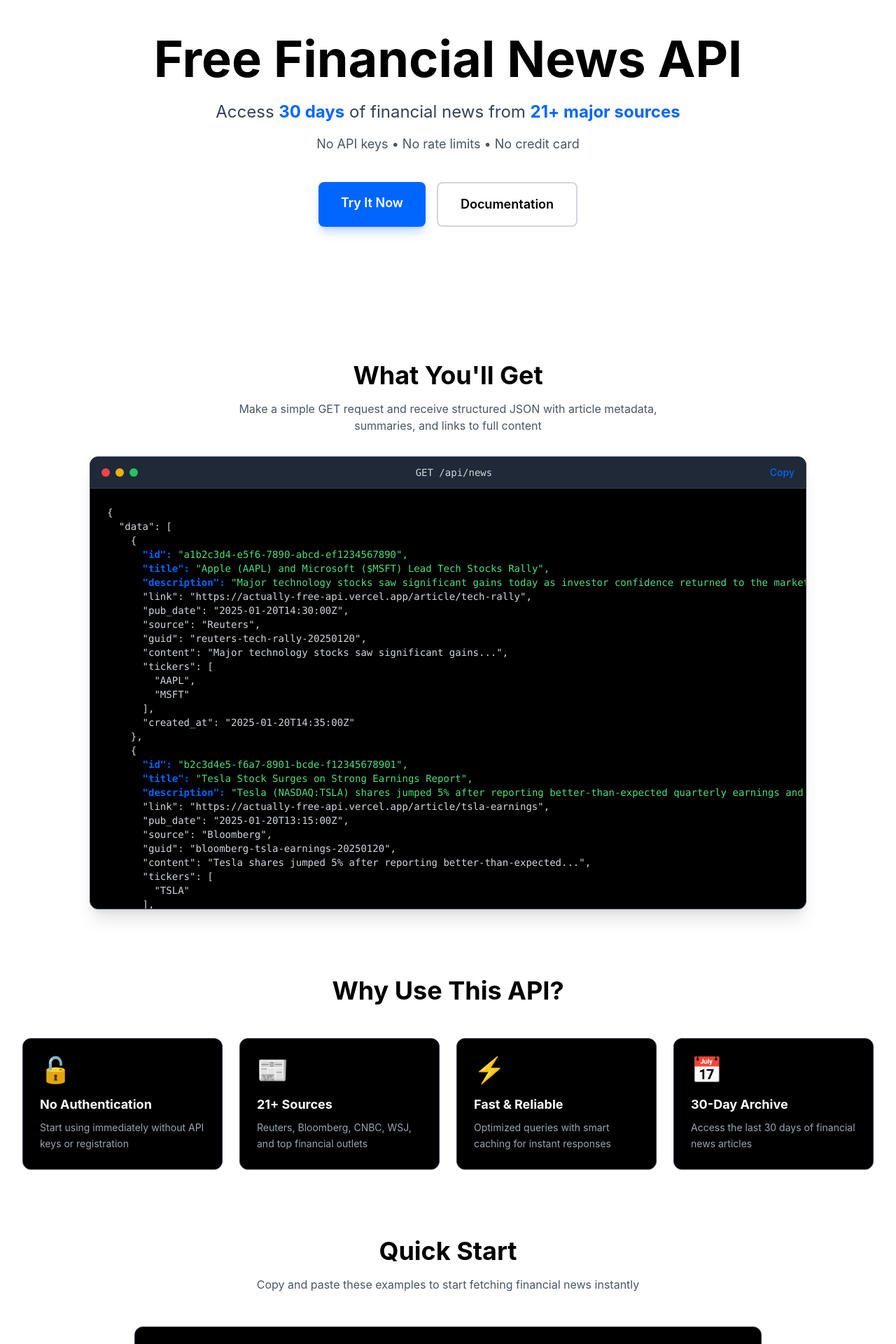
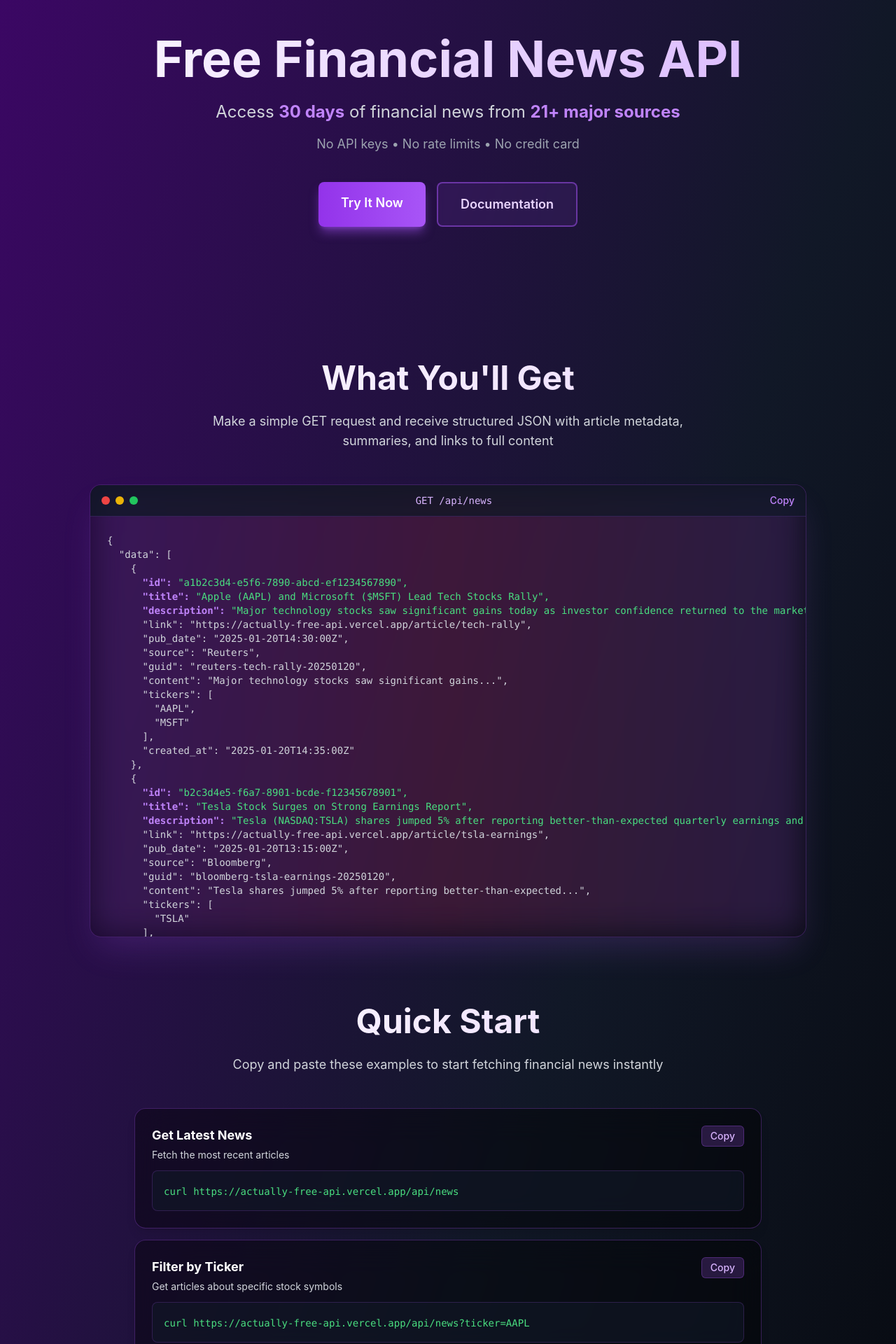
Before and after one commit to mestrovicjozo/ActuallyFreeAPI, a Next.js app: page / in a window 1280 px wide. Shown: the top 1920 px of the page at 70% size. Built offline with nearby package versions, Linux system fonts and the light colour scheme.

Commit message:
Making the frontend look more modern and serious

```diff
--- a/app/page.tsx
+++ b/app/page.tsx
@@ -126,8 +126,8 @@ export default function Home() {
   ];
 
   return (
-    <div className="min-h-screen bg-white">
-      {/* Hero Section - White Background */}
+    <div className="min-h-screen bg-gradient-to-br from-purple-950 via-gray-900 to-black">
+      {/* Hero Section */}
       <div className="max-w-7xl mx-auto px-4 py-12 sm:px-6 lg:px-8">
         <motion.div
           initial={{ opacity: 0, y: 20 }}
@@ -138,8 +138,8 @@ export default function Home() {
           <motion.h1
             initial={{ opacity: 0, y: 20 }}
             animate={{ opacity: 1, y: 0 }}
-            transition={{ duration: 0.6, delay: 0.1 }}
-            className="text-6xl md:text-7xl font-bold mb-6 text-black"
+            transition={{ duration: 0.8, ease: "easeOut" }}
+            className="text-6xl md:text-7xl font-bold mb-6 bg-gradient-to-r from-white via-purple-200 to-purple-300 bg-clip-text text-transparent"
           >
             Free Financial News API
           </motion.h1>
@@ -147,18 +147,18 @@ export default function Home() {
           <motion.p
             initial={{ opacity: 0 }}
             animate={{ opacity: 1 }}
-            transition={{ duration: 0.6, delay: 0.2 }}
-            className="text-xl md:text-2xl text-gray-700 mb-4 max-w-3xl mx-auto"
+            transition={{ duration: 0.8, delay: 0.15 }}
+            className="text-xl md:text-2xl text-gray-300 mb-4 max-w-3xl mx-auto"
           >
-            Access <span className="font-bold text-[#0066FF]">30 days</span> of financial news from{' '}
-            <span className="font-bold text-[#0066FF]">21+ major sources</span>
+            Access <span className="font-bold text-purple-400">30 days</span> of financial news from{' '}
+            <span className="font-bold text-purple-400">21+ major sources</span>
           </motion.p>
 
           <motion.p
             initial={{ opacity: 0 }}
             animate={{ opacity: 1 }}
-            transition={{ duration: 0.6, delay: 0.3 }}
-            className="text-lg text-gray-600 mb-10"
+            transition={{ duration: 0.8, delay: 0.25 }}
+            className="text-lg text-gray-400 mb-10"
           >
             No API keys • No rate limits • No credit card
           </motion.p>
@@ -166,14 +166,14 @@ export default function Home() {
           <motion.div
             initial={{ opacity: 0, y: 20 }}
             animate={{ opacity: 1, y: 0 }}
-            transition={{ duration: 0.6, delay: 0.4 }}
+            transition={{ duration: 0.8, delay: 0.35 }}
             className="flex gap-4 justify-center flex-wrap"
           >
             <motion.a
               href="#try-it"
-              whileHover={{ scale: 1.05 }}
-              whileTap={{ scale: 0.95 }}
-              className="px-8 py-4 bg-[#0066FF] hover:bg-[#0052CC] text-white rounded-lg font-semibold text-lg transition-colors shadow-lg shadow-blue-500/30"
+              whileHover={{ scale: 1.02, y: -2 }}
+              whileTap={{ scale: 0.98 }}
+              className="px-8 py-4 bg-gradient-to-r from-purple-600 to-purple-500 hover:from-purple-500 hover:to-purple-400 text-white rounded-lg font-semibold text-lg transition-all shadow-lg shadow-purple-500/50 hover:shadow-purple-400/60"
             >
               Try It Now
             </motion.a>
@@ -181,9 +181,9 @@ export default function Home() {
               href="https://github.com/mestrovicjozo/ActuallyFreeAPI#readme"
               target="_blank"
               rel="noopener noreferrer"
-              whileHover={{ scale: 1.05 }}
-              whileTap={{ scale: 0.95 }}
-              className="px-8 py-4 border-2 border-gray-300 text-black hover:border-[#0066FF] rounded-lg font-semibold text-lg transition-colors"
+              whileHover={{ scale: 1.02, y: -2 }}
+              whileTap={{ scale: 0.98 }}
+              className="px-8 py-4 border-2 border-purple-500/50 bg-purple-500/10 backdrop-blur-sm text-purple-200 hover:border-purple-400 hover:bg-purple-500/20 rounded-lg font-semibold text-lg transition-all"
             >
               Documentation
             </motion.a>
@@ -200,31 +200,33 @@ export default function Home() {
           initial={{ opacity: 0, y: 30 }}
           whileInView={{ opacity: 1, y: 0 }}
           viewport={{ once: true, margin: "-100px" }}
-          transition={{ duration: 0.6 }}
+          transition={{ duration: 0.8, ease: "easeOut" }}
           className="mb-24"
         >
-          <h2 className="text-3xl md:text-4xl font-bold mb-4 text-center text-black">
+          <h2 className="text-4xl md:text-5xl font-bold mb-6 text-center bg-gradient-to-r from-white to-purple-200 bg-clip-text text-transparent">
             What You&apos;ll Get
           </h2>
-          <p className="text-center text-gray-600 mb-8 max-w-2xl mx-auto">
+          <p className="text-center text-gray-300 mb-12 max-w-2xl mx-auto text-lg">
             Make a simple GET request and receive structured JSON with article metadata, summaries, and links to full content
           </p>
 
           <div className="max-w-5xl mx-auto">
-            <div className="bg-black rounded-xl border border-gray-700 overflow-hidden shadow-xl">
+            <div className="bg-black/40 backdrop-blur-xl rounded-2xl border border-purple-500/30 overflow-hidden shadow-2xl shadow-purple-500/20 relative">
+              {/* Gradient border effect */}
+              <div className="absolute inset-0 bg-gradient-to-r from-purple-500/20 via-pink-500/20 to-purple-500/20 rounded-2xl blur-xl -z-10"></div>
                 {/* Terminal Header */}
-                <div className="bg-gray-800 px-4 py-3 flex items-center justify-between border-b border-gray-700">
+                <div className="bg-gray-900/80 backdrop-blur-sm px-4 py-3 flex items-center justify-between border-b border-purple-500/20">
                   <div className="flex items-center gap-2">
                     <div className="w-3 h-3 rounded-full bg-red-500"></div>
                     <div className="w-3 h-3 rounded-full bg-yellow-500"></div>
                     <div className="w-3 h-3 rounded-full bg-green-500"></div>
                   </div>
-                  <span className="text-sm text-gray-300 font-mono">
+                  <span className="text-sm text-purple-300 font-mono">
                     GET /api/news
                   </span>
                   <button
                     onClick={() => copyToClipboard(JSON.stringify(exampleResponse, null, 2), 999)}
-                    className="text-sm text-[#0066FF] hover:underline font-medium"
+                    className="text-sm text-purple-400 hover:text-purple-300 transition-colors font-medium"
                   >
                     {copiedIndex === 999 ? 'Copied!' : 'Copy'}
                   </button>
@@ -242,7 +244,7 @@ export default function Home() {
                           if (parts.length > 1) {
                             return (
                               <div key={i}>
-                                <span className="text-[#0066FF] font-semibold">{parts[0]}:</span>
+                                <span className="text-purple-400 font-semibold">{parts[0]}:</span>
                                 <span className="text-green-400">{parts.slice(1).join(':')}</span>
                               </div>
                             );
@@ -257,50 +259,18 @@ export default function Home() {
             </div>
           </motion.div>
 
-        {/* Features Grid */}
-        <motion.div
-          variants={containerVariants}
-          initial="hidden"
-          whileInView="visible"
-          viewport={{ once: true, margin: "-100px" }}
-          className="mb-24"
-        >
-          <h2 className="text-3xl md:text-4xl font-bold mb-12 text-center text-black">
-            Why Use This API?
-          </h2>
-
-          <div className="grid md:grid-cols-2 lg:grid-cols-4 gap-6">
-            {features.map((feature, i) => (
-              <motion.div
-                key={i}
-                variants={itemVariants}
-                whileHover={{ y: -5 }}
-                className="p-6 bg-black rounded-xl border border-gray-700 hover:border-[#0066FF] transition-all shadow-sm hover:shadow-lg"
-              >
-                <div className="text-4xl mb-4">{feature.icon}</div>
-                <h3 className="text-lg font-bold mb-2 text-white">
-                  {feature.title}
-                </h3>
-                <p className="text-gray-400 text-sm leading-relaxed">
-                  {feature.description}
-                </p>
-              </motion.div>
-            ))}
-          </div>
-        </motion.div>
-
         {/* Quick Start Examples */}
         <motion.div
           initial={{ opacity: 0 }}
           whileInView={{ opacity: 1 }}
           viewport={{ once: true, margin: "-100px" }}
-          transition={{ duration: 0.6 }}
+          transition={{ duration: 0.8, ease: "easeOut" }}
           className="mb-24"
         >
-          <h2 className="text-3xl md:text-4xl font-bold mb-4 text-center text-black">
+          <h2 className="text-4xl md:text-5xl font-bold mb-6 text-center bg-gradient-to-r from-white to-purple-200 bg-clip-text text-transparent">
             Quick Start
           </h2>
-          <p className="text-center text-gray-600 mb-12 max-w-2xl mx-auto">
+          <p className="text-center text-gray-300 mb-12 max-w-2xl mx-auto text-lg">
             Copy and paste these examples to start fetching financial news instantly
           </p>
 
@@ -311,8 +281,8 @@ export default function Home() {
                 initial={{ opacity: 0, x: -20 }}
                 whileInView={{ opacity: 1, x: 0 }}
                 viewport={{ once: true }}
-                transition={{ duration: 0.5, delay: i * 0.1 }}
-                className="bg-black rounded-xl border border-gray-700 overflow-hidden hover:border-[#0066FF] transition-all"
+                transition={{ duration: 0.6, delay: i * 0.08 }}
+                className="group bg-black/40 backdrop-blur-xl rounded-2xl border border-purple-500/30 overflow-hidden hover:border-purple-400/50 transition-all shadow-lg hover:shadow-purple-500/30"
               >
                 <div className="p-6">
                   <div className="flex items-start justify-between mb-3">
@@ -320,18 +290,18 @@ export default function Home() {
                       <h3 className="text-lg font-bold text-white mb-1">
                         {example.title}
                       </h3>
-                      <p className="text-sm text-gray-400">
+                      <p className="text-sm text-gray-300">
                         {example.description}
                       </p>
                     </div>
                     <button
                       onClick={() => copyToClipboard(example.code, i)}
-                      className="px-3 py-1 text-sm bg-gray-800 text-[#0066FF] rounded-md hover:bg-gray-700 transition-colors font-medium"
+                      className="px-3 py-1 text-sm bg-purple-500/20 text-purple-300 rounded-md hover:bg-purple-500/30 transition-colors font-medium border border-purple-500/30"
                     >
                       {copiedIndex === i ? 'Copied!' : 'Copy'}
                     </button>
                   </div>
-                  <div className="bg-gray-900 rounded-lg p-4 overflow-x-auto border border-gray-800">
+                  <div className="bg-gray-900/60 rounded-lg p-4 overflow-x-auto border border-purple-500/20">
                     <code className="text-sm font-mono text-green-400">
                       {example.code}
                     </code>
@@ -347,10 +317,10 @@ export default function Home() {
           initial={{ opacity: 0 }}
           whileInView={{ opacity: 1 }}
           viewport={{ once: true, margin: "-100px" }}
-          transition={{ duration: 0.6 }}
+          transition={{ duration: 0.8, ease: "easeOut" }}
           className="mb-24"
         >
-          <h2 className="text-3xl md:text-4xl font-bold mb-12 text-center text-black">
+          <h2 className="text-4xl md:text-5xl font-bold mb-16 text-center bg-gradient-to-r from-white to-purple-200 bg-clip-text text-transparent">
             Available Endpoints
           </h2>
 
@@ -377,19 +347,58 @@ export default function Home() {
                 initial={{ opacity: 0, y: 20 }}
                 whileInView={{ opacity: 1, y: 0 }}
                 viewport={{ once: true }}
-                transition={{ duration: 0.5, delay: i * 0.1 }}
-                whileHover={{ y: -5 }}
-                className="p-6 bg-black rounded-xl border border-gray-700 hover:border-[#0066FF] transition-all shadow-sm hover:shadow-lg"
+                transition={{ duration: 0.6, delay: i * 0.08 }}
+                whileHover={{ y: -3 }}
+                className="group relative p-6 bg-black/40 backdrop-blur-xl rounded-2xl border border-purple-500/30 hover:border-purple-400/50 transition-all shadow-lg hover:shadow-purple-500/30"
               >
-                <div className="inline-block px-3 py-1 bg-[#0066FF] text-white rounded-md text-sm font-bold mb-3">
+                <div className="absolute inset-0 bg-gradient-to-br from-purple-500/0 via-purple-500/0 to-purple-500/0 group-hover:from-purple-500/10 group-hover:via-pink-500/10 group-hover:to-purple-500/10 rounded-2xl transition-all duration-300"></div>
+                <div className="relative z-10">
+                  <div className="inline-block px-3 py-1 bg-gradient-to-r from-purple-600 to-purple-500 text-white rounded-md text-sm font-bold mb-3">
                     {endpoint.method}
                   </div>
                   <h3 className="text-lg font-bold text-white font-mono mb-2">
                     {endpoint.path}
                   </h3>
-                <p className="text-gray-400 text-sm">
+                  <p className="text-gray-300 text-sm">
                     {endpoint.description}
                   </p>
+                </div>
+              </motion.div>
+            ))}
+          </div>
+        </motion.div>
+
+        {/* Features Grid */}
+        <motion.div
+          variants={containerVariants}
+          initial="hidden"
+          whileInView="visible"
+          viewport={{ once: true, margin: "-100px" }}
+          className="mb-24"
+        >
+          <h2 className="text-4xl md:text-5xl font-bold mb-16 text-center bg-gradient-to-r from-white to-purple-200 bg-clip-text text-transparent">
+            Why Use This API?
+          </h2>
+
+          <div className="grid md:grid-cols-2 lg:grid-cols-4 gap-6">
+            {features.map((feature, i) => (
+              <motion.div
+                key={i}
+                variants={itemVariants}
+                whileHover={{ y: -3 }}
+                className="group relative p-6 bg-black/40 backdrop-blur-xl rounded-2xl border border-purple-500/30 hover:border-purple-400/50 transition-all shadow-lg hover:shadow-purple-500/30"
+              >
+                {/* Gradient glow on hover */}
+                <div className="absolute inset-0 bg-gradient-to-br from-purple-500/0 via-purple-500/0 to-purple-500/0 group-hover:from-purple-500/10 group-hover:via-pink-500/10 group-hover:to-purple-500/10 rounded-2xl transition-all duration-300"></div>
+                <div className="relative z-10">
+                  <div className="text-4xl mb-4">{feature.icon}</div>
+                  <h3 className="text-lg font-bold mb-2 text-white">
+                    {feature.title}
+                  </h3>
+                  <p className="text-gray-300 text-sm leading-relaxed">
+                    {feature.description}
+                  </p>
+                </div>
               </motion.div>
             ))}
           </div>
@@ -400,10 +409,10 @@ export default function Home() {
           initial={{ opacity: 0 }}
           whileInView={{ opacity: 1 }}
           viewport={{ once: true, margin: "-100px" }}
-          transition={{ duration: 0.6 }}
+          transition={{ duration: 0.8, ease: "easeOut" }}
           className="mb-24"
         >
-          <h2 className="text-3xl md:text-4xl font-bold mb-12 text-center text-black">
+          <h2 className="text-4xl md:text-5xl font-bold mb-16 text-center bg-gradient-to-r from-white to-purple-200 bg-clip-text text-transparent">
             News Sources
           </h2>
 
@@ -419,9 +428,9 @@ export default function Home() {
                 initial={{ opacity: 0, scale: 0.9 }}
                 whileInView={{ opacity: 1, scale: 1 }}
                 viewport={{ once: true }}
-                transition={{ duration: 0.3, delay: i * 0.03 }}
-                whileHover={{ scale: 1.05, borderColor: '#0066FF' }}
-                className="px-4 py-3 bg-black border border-gray-700 rounded-lg text-center text-sm font-semibold text-white transition-all"
+                transition={{ duration: 0.4, delay: i * 0.02 }}
+                whileHover={{ scale: 1.03 }}
+                className="px-4 py-3 bg-black/40 backdrop-blur-xl border border-purple-500/30 hover:border-purple-400/50 rounded-xl text-center text-sm font-semibold text-white transition-all hover:shadow-lg hover:shadow-purple-500/20"
               >
                 {source}
               </motion.div>
@@ -434,10 +443,11 @@ export default function Home() {
           initial={{ opacity: 0 }}
           whileInView={{ opacity: 1 }}
           viewport={{ once: true }}
+          transition={{ duration: 0.8, ease: "easeOut" }}
           className="text-center pt-12 pb-6"
         >
-          <div className="bg-white rounded-xl p-8 border border-gray-300">
-            <p className="text-black mb-4">
+          <div className="bg-black/40 backdrop-blur-xl rounded-2xl p-8 border border-purple-500/30 shadow-lg shadow-purple-500/10">
+            <p className="text-gray-300 mb-4">
               Built with Next.js, Supabase & Vercel
             </p>
             <div className="flex gap-6 justify-center">
@@ -445,23 +455,23 @@ export default function Home() {
                 href="https://github.com/mestrovicjozo/ActuallyFreeAPI"
                 target="_blank"
                 rel="noopener noreferrer"
-                whileHover={{ y: -2 }}
-                className="text-[#0066FF] font-semibold hover:underline"
+                whileHover={{ y: -1 }}
+                className="text-purple-400 font-semibold hover:text-purple-300 transition-colors"
               >
                 GitHub
               </motion.a>
-              <span className="text-gray-400">•</span>
+              <span className="text-gray-600">•</span>
               <motion.a
                 href="https://github.com/mestrovicjozo/ActuallyFreeAPI/blob/main/CONTRIBUTING.md"
                 target="_blank"
                 rel="noopener noreferrer"
-                whileHover={{ y: -2 }}
-                className="text-[#0066FF] font-semibold hover:underline"
+                whileHover={{ y: -1 }}
+                className="text-purple-400 font-semibold hover:text-purple-300 transition-colors"
               >
                 Contributing
               </motion.a>
             </div>
-            <p className="mt-6 text-sm text-black">
+            <p className="mt-6 text-sm text-gray-400">
               Making financial news accessible to everyone
             </p>
           </div>
```
Also changed, not shown: next.config.ts (+7 -1 lines), .claude/settings.local.json. Lines whose indentation alone changed are shown as unchanged.
